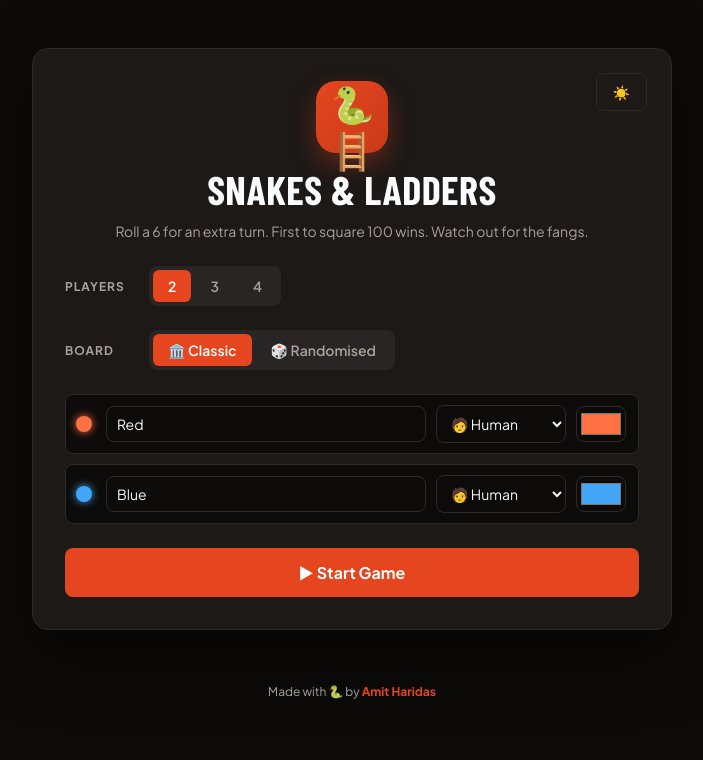
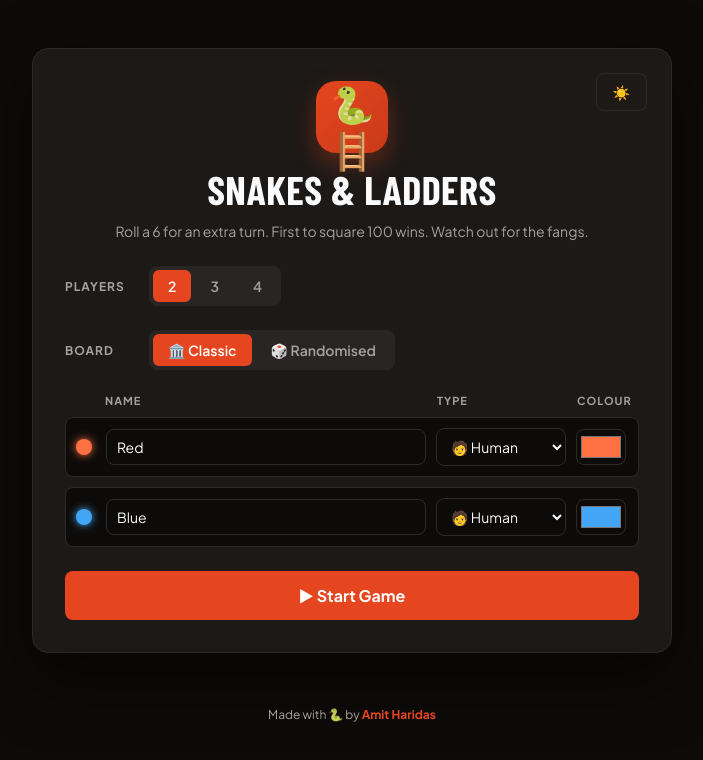
Before and after one commit to amitwh/snakes-ladders, a React (Vite) app: page / in a window 1280 px wide. Shown: the top 760 px of the page, without its empty margins (288-991 px from the left). Built offline with nearby package versions, Linux system fonts and the light colour scheme; a web font is replaced by a local one.

Commit message:
feat(ui): label player fields on the home page

```diff
--- a/src/styles.css
+++ b/src/styles.css
@@ -203,6 +203,17 @@ input[type='number'] { -moz-appearance: textfield; }
   border-radius: 50%;
   box-shadow: 0 0 8px currentColor;
 }
+.player-head {
+  display: grid;
+  grid-template-columns: 20px 1fr 130px 52px;
+  gap: 10px;
+  padding: 0 10px;
+  font-size: 11px;
+  font-weight: 700;
+  color: var(--muted);
+  text-transform: uppercase;
+  letter-spacing: 1px;
+}
 
 .setup__start {
   width: 100%;
@@ -341,6 +352,7 @@ input[type='number'] { -moz-appearance: textfield; }
 }
 
 @media (max-width: 640px) {
+  .player-head { display: none; }
   .player-row {
     grid-template-columns: 20px 1fr 48px;
     grid-template-areas:
--- a/src/ui/Setup.tsx
+++ b/src/ui/Setup.tsx
@@ -62,11 +62,17 @@ export function Setup({ onStart }: { onStart: (opts: { seed: number; variant: 'c
       )}
 
       <section style={{ display: 'grid', gap: 10 }}>
+        <div className="player-head">
+          <span />
+          <span>Name</span>
+          <span>Type</span>
+          <span>Colour</span>
+        </div>
         {players.slice(0, count).map((p, i) => (
           <div key={p.id} className="player-row">
             <span className="player-row__dot" style={{ background: p.color, color: p.color }} />
-            <input value={p.name} onChange={(e) => update(i, { name: e.target.value })} />
-            <select value={p.kind} onChange={(e) => update(i, { kind: e.target.value as 'human' | 'computer' })}>
+            <input value={p.name} aria-label={`Player ${i + 1} name`} title="Player name" onChange={(e) => update(i, { name: e.target.value })} />
+            <select value={p.kind} aria-label={`Player ${i + 1} type`} title="Player type" onChange={(e) => update(i, { kind: e.target.value as 'human' | 'computer' })}>
               <option value="human">🧑 Human</option>
               <option value="computer">🤖 Computer</option>
             </select>
@@ -74,6 +80,7 @@ export function Setup({ onStart }: { onStart: (opts: { seed: number; variant: 'c
               type="color"
               value={p.color}
               onChange={(e) => update(i, { color: e.target.value })}
+              aria-label={`Player ${i + 1} colour`}
               title="Token colour"
             />
           </div>
```
